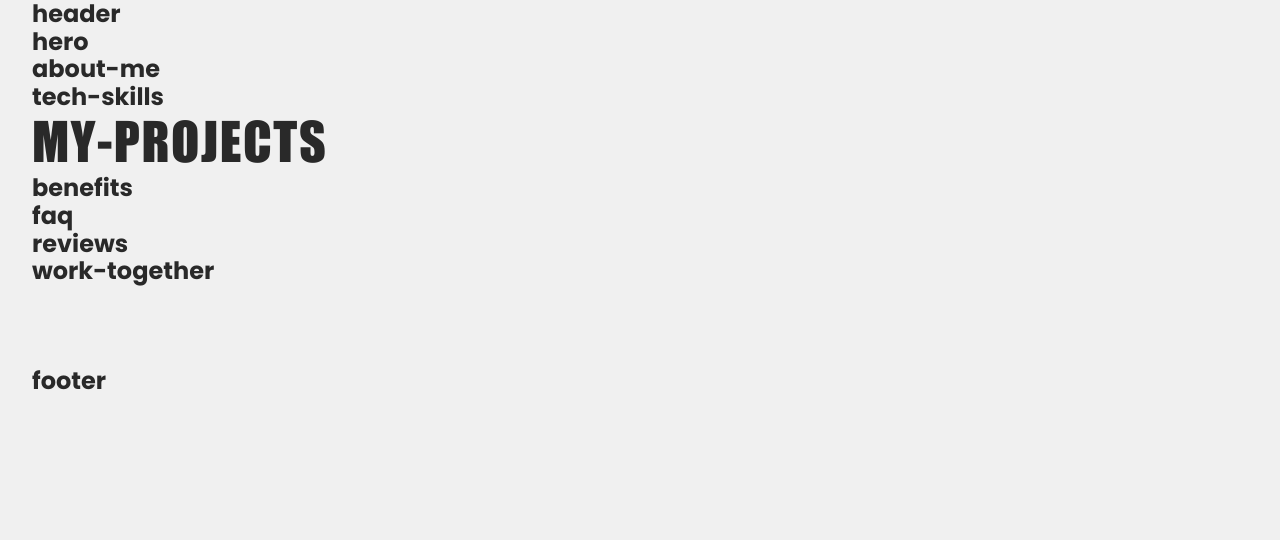
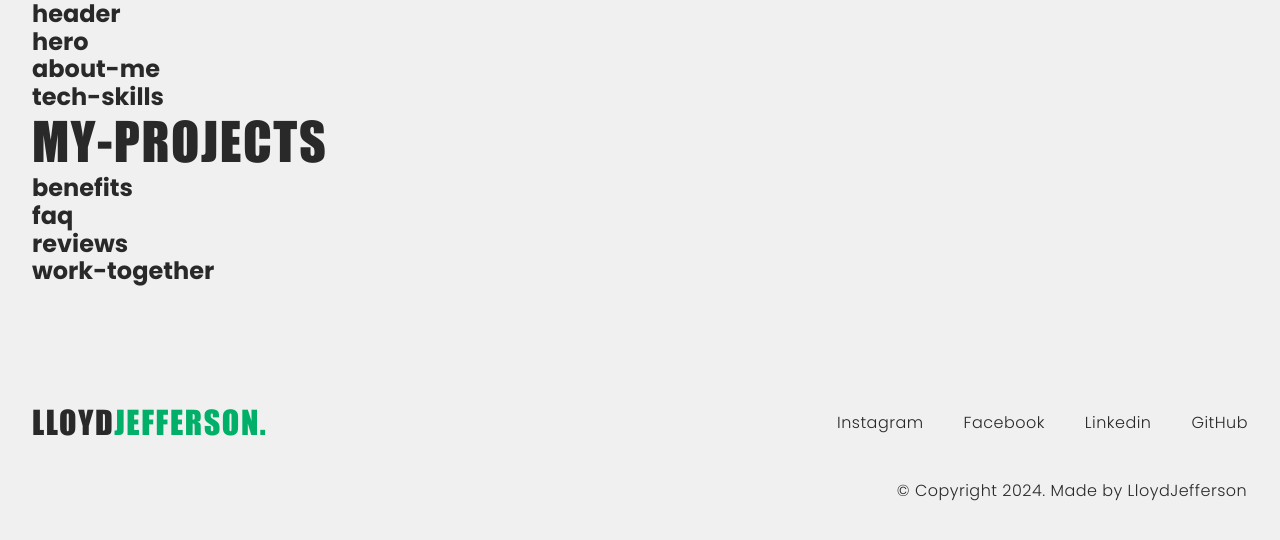
Before and after one commit to dvankevich/project-brainstorm-02, a plain HTML site: page index.html in a window 1280 px wide. Drawn offline with Linux system fonts and the light colour scheme.

Commit message:
Deploying to gh-pages from @ dvankevich/project-brainstorm-02@a5a2dd0084e8bdc68b72dc7c63f61489c39a537e 🚀

```diff
--- a/index.html
+++ b/index.html
@@ -12,7 +12,7 @@
     href="https://fonts.googleapis.com/css2?family=Poppins:ital,wght@0,100;0,200;0,300;0,400;0,500;0,600;0,700;0,800;0,900;1,100;1,200;1,300;1,400;1,500;1,600;1,700;1,800;1,900&display=swap"
     rel="stylesheet" />
   <script type="module" crossorigin src="/project-brainstorm-02/index.js"></script>
-  <link rel="stylesheet" crossorigin href="/project-brainstorm-02/assets/index-bqhVyvpj.css">
+  <link rel="stylesheet" crossorigin href="/project-brainstorm-02/assets/index-Bw0cL9nV.css">
 </head>
 
 <body>
@@ -47,12 +47,54 @@
 </section>
   </main>
 
-  <section class="footer-section section" id="footer">
-  <div class="container">
-    <h2>footer</h2>
-    <div class="div"></div>
+  <footer class="footer-section" id="footer">
+  <div class="container footer-cont">
+    <div class="footer-wrapper">
+      <a href="./index.html" class="footer-logo"
+        >Lloyd<span class="footer-logo-span">Jefferson.</span></a
+      >
+      <ul class="footer-list">
+        <li class="footer-list-item">
+          <a
+            href="https://www.instagram.com/goitclub/"
+            target="_blank"
+            rel="noopener noreferrer"
+            class="footer-social-links"
+            >Instagram</a
+          >
+        </li>
+        <li class="footer-list-item">
+          <a
+            href="https://www.facebook.com/goITclub/"
+            target="_blank"
+            rel="noopener noreferrer"
+            class="footer-social-links"
+            >Facebook</a
+          >
+        </li>
+        <li class="footer-list-item">
+          <a
+            href="https://www.linkedin.com/school/goit-start-your-career-in-it"
+            target="_blank"
+            rel="noopener noreferrer"
+            class="footer-social-links"
+            >Linkedin</a
+          >
+        </li>
+        <li class="footer-list-item">
+          <a
+            href="https://github.com/dvankevich/project-brainstorm-02"
+            target="_blank"
+            rel="noopener noreferrer"
+            class="footer-social-links"
+            >GitHub</a
+          >
+        </li>
+      </ul>
+    </div>
+    <p class="footer-adress">&#169; Copyright 2024. Made by LloydJefferson</p>
   </div>
-</section>
+</footer>
 
 
 
```
Also changed, not shown: assets/index-Bw0cL9nV.css (added, +1 -0 lines), assets/index-bqhVyvpj.css (deleted, +0 -1 lines).
